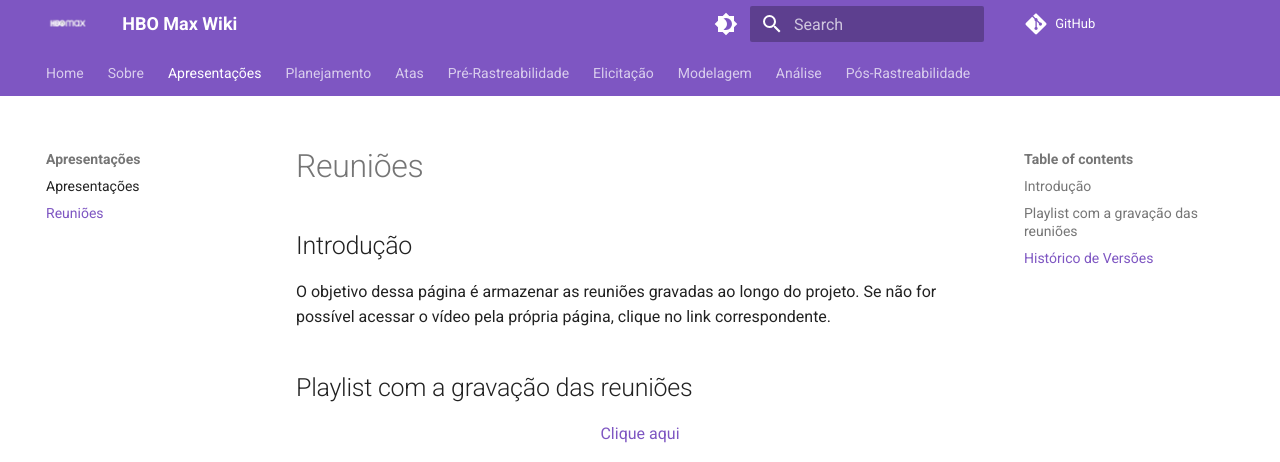
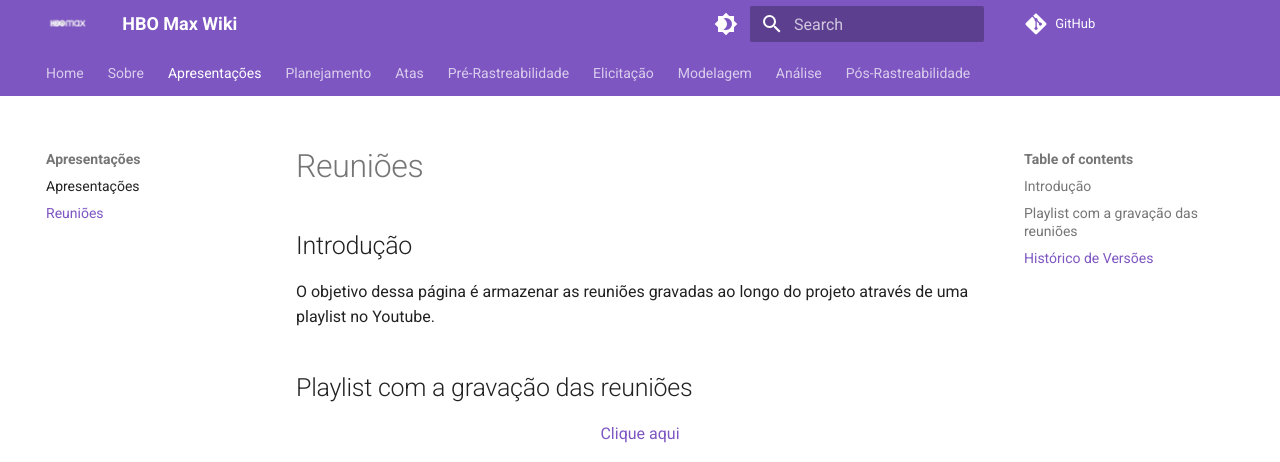
Before and after one commit to Requisitos-de-Software/2025.2-Grupo05, an MkDocs documentation site: the page built from docs/Apresentações/Reunioes.md, in a window 1280 px wide and 1094 px high. Shown: the top 462 px of the window. Built offline with MkDocs 1.6.1 and Material for MkDocs 9.7.7, drawn with Linux system fonts in a browser that asks for light colours; comment, search, counter and statistics services are not loaded; grey boxes are pictures that could not be loaded.

Commit message:
Update Reunioes.md

```diff
--- a/docs/Apresentações/Reunioes.md
+++ b/docs/Apresentações/Reunioes.md
@@ -1,11 +1,9 @@
 ## Introdução
 
-O objetivo dessa página é armazenar as reuniões gravadas ao longo do projeto. Se não for possível acessar o vídeo pela própria página, clique no link correspondente.
+O objetivo dessa página é armazenar as reuniões gravadas ao longo do projeto através de uma playlist no Youtube.
 
 ## Playlist com a gravação das reuniões
 <p style="text-align: center"><a href="https://www.youtube.com/watch?v=1ZlOacYxBDo&list=PLLWUvFk-8eapL5FB6mMvY3y0y_tqLEXji" target="blanket">Clique aqui</a></p>
-
-<p style="text-align: center"><iframe width="560" height="315" src="https://www.youtube.com/watch?v=1ZlOacYxBDo&list=PLLWUvFk-8eapL5FB6mMvY3y0y_tqLEXji" title="YouTube video player" frameborder="0" allow="accelerometer; autoplay; clipboard-write; encrypted-media; gyroscope; picture-in-picture; web-share" allowfullscreen></iframe></p>
 
 <font size="3"><p style="text-align: center">Fonte: Autores.</p></font>
 
```
